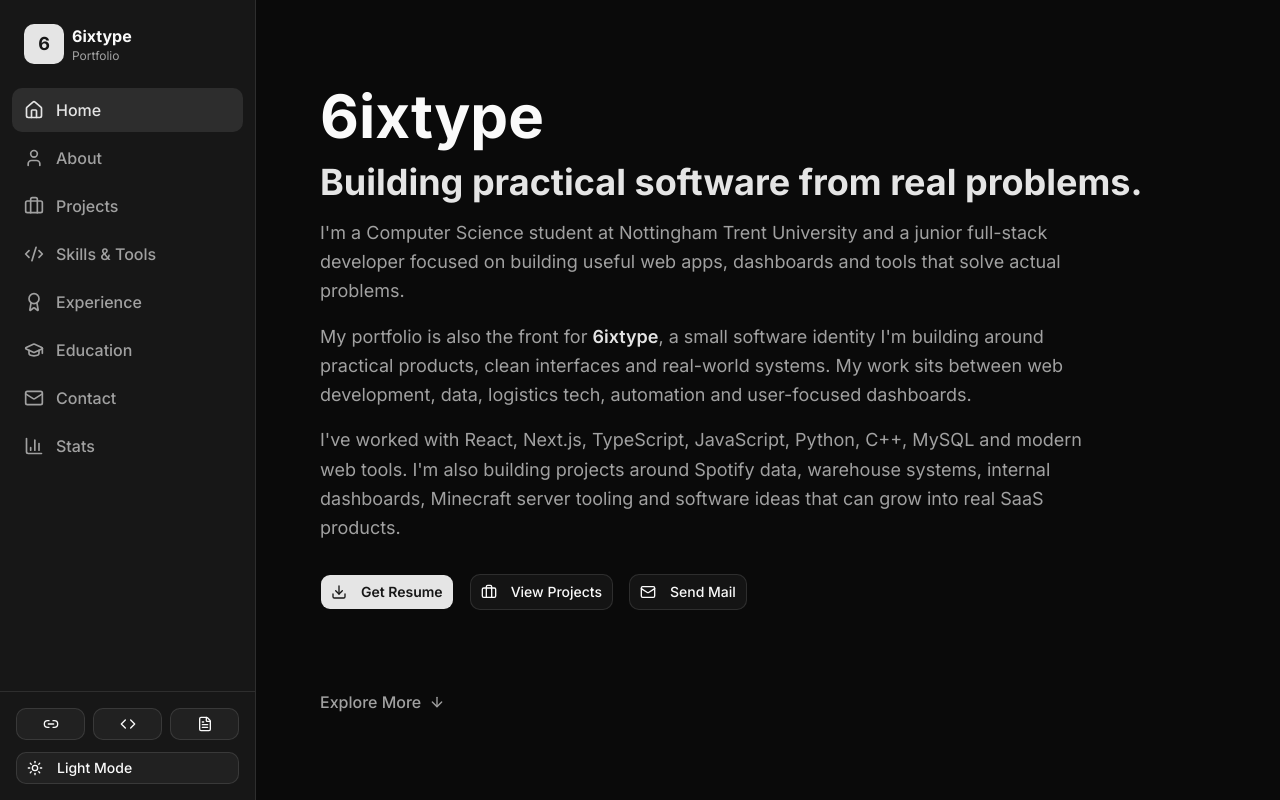
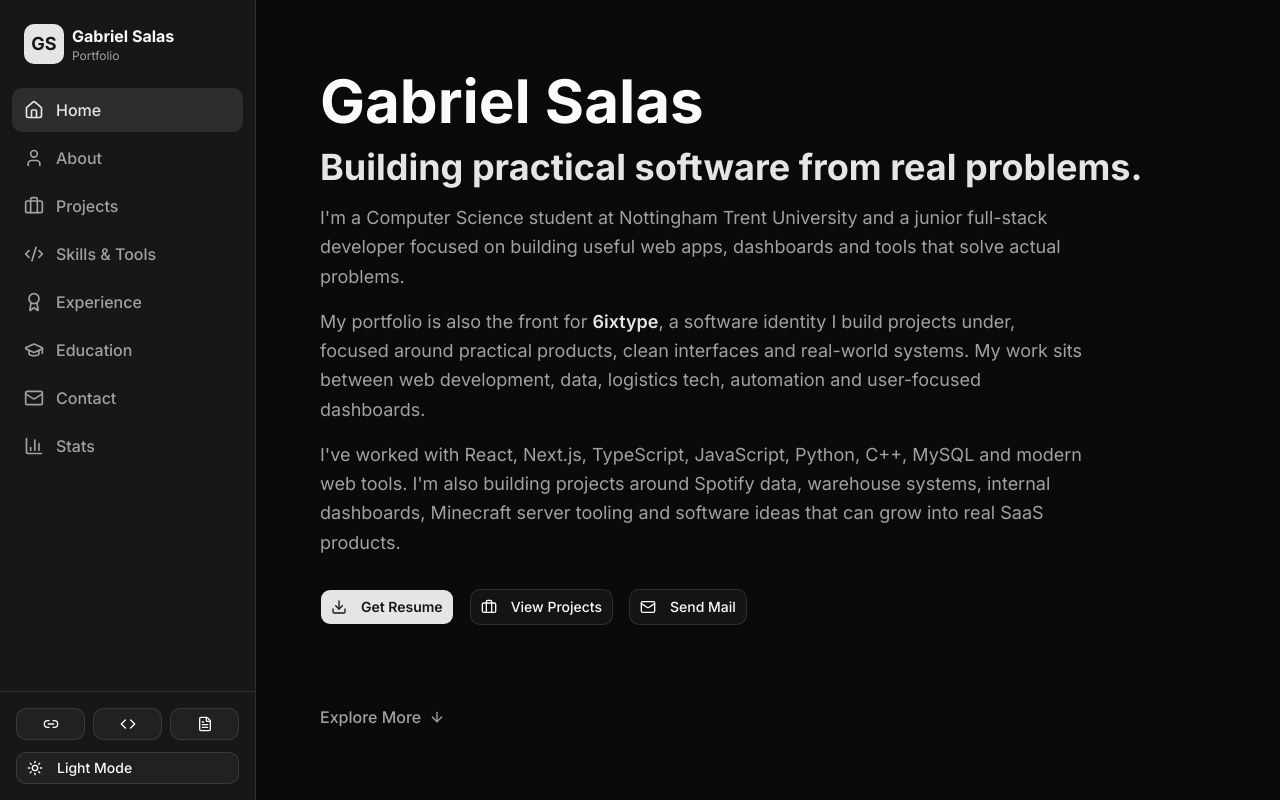
Before and after one commit to heozinho/6ixtype, a Next.js app: page / in a window 1280 px wide. Built offline with nearby package versions, Linux system fonts and the light colour scheme.

Commit message:
refactor(profile): rename 6ixtype to Gabriel Salas and fix linting errors

```diff
--- a/src/app/layout.tsx
+++ b/src/app/layout.tsx
@@ -19,8 +19,8 @@ const geistMono = Geist_Mono({
 });
 
 export const metadata: Metadata = {
-  title: "6ixtype Portfolio",
-  description: "Personal portfolio of 6ixtype",
+  title: "Gabriel Salas Portfolio",
+  description: "Personal portfolio of Gabriel Salas",
 };
 
 export default function RootLayout({
@@ -34,7 +34,7 @@ export default function RootLayout({
       className={`${geistSans.variable} ${geistMono.variable} antialiased`}
       suppressHydrationWarning
     >
-      <body>
+      <body suppressHydrationWarning>
         <ThemeProvider
           attribute="class"
           defaultTheme="dark"
--- a/src/components/MobileNav.tsx
+++ b/src/components/MobileNav.tsx
@@ -5,6 +5,7 @@ import { usePathname } from 'next/navigation';
 import { Home, User, Briefcase, Code2, Award, GraduationCap, Mail, BarChart3, Menu, X } from 'lucide-react';
 import { Button } from './ui/button';
 import { cn } from '../lib/utils';
+import { profile } from '@/data/profile';
 
 const navigation = [
   { name: 'Home', path: '/', icon: Home },
@@ -27,9 +28,9 @@ export default function MobileNav() {
         <div className="flex items-center justify-between p-4">
           <Link href="/" className="flex items-center gap-2">
             <div className="w-8 h-8 rounded-lg bg-primary flex items-center justify-center">
-              <span className="text-base font-bold text-primary-foreground">6</span>
+              <span className="text-base font-bold text-primary-foreground">GS</span>
             </div>
-            <span className="font-bold text-foreground">6ixtype</span>
+            <span className="font-bold text-foreground">{profile.name}</span>
           </Link>
           <Button
             variant="ghost"
--- a/src/components/Sidebar.tsx
+++ b/src/components/Sidebar.tsx
@@ -5,6 +5,7 @@ import { Home, User, Briefcase, Code2, Award, GraduationCap, Mail, BarChart3, Co
 import { Button } from './ui/button';
 import { useTheme } from 'next-themes';
 import { cn } from '../lib/utils';
+import { profile } from '@/data/profile';
 
 const navigation = [
   { name: 'Home', path: '/', icon: Home },
@@ -26,10 +27,10 @@ export default function Sidebar() {
       <div className="p-6">
         <Link href="/" className="flex items-center gap-2 group">
           <div className="w-10 h-10 rounded-lg bg-primary flex items-center justify-center">
-            <span className="text-lg font-bold text-primary-foreground">6</span>
+            <span className="text-lg font-bold text-primary-foreground">GS</span>
           </div>
           <div className="flex flex-col">
-            <span className="font-bold text-foreground group-hover:text-primary transition-colors">6ixtype</span>
+            <span className="font-bold text-foreground group-hover:text-primary transition-colors">{profile.name}</span>
             <span className="text-xs text-muted-foreground">Portfolio</span>
           </div>
         </Link>
@@ -94,17 +95,10 @@ export default function Sidebar() {
           className="w-full justify-start"
           onClick={() => setTheme(theme === 'dark' ? 'light' : 'dark')}
         >
-          {theme === 'dark' ? (
-            <>
-              <Sun className="w-4 h-4 mr-2" />
-              Light Mode
-            </>
-          ) : (
-            <>
-              <Moon className="w-4 h-4 mr-2" />
-              Dark Mode
-            </>
-          )}
+          <Sun className="w-4 h-4 mr-2 hidden dark:block" />
+          <Moon className="w-4 h-4 mr-2 block dark:hidden" />
+          <span className="hidden dark:inline">Light Mode</span>
+          <span className="inline dark:hidden">Dark Mode</span>
         </Button>
       </div>
     </aside>
--- a/src/components/sections/About.tsx
+++ b/src/components/sections/About.tsx
@@ -14,7 +14,7 @@ export default function About() {
         >
           <p className="text-sm font-semibold text-primary uppercase tracking-wider mb-4">About Me</p>
           <h1 className="text-3xl sm:text-4xl md:text-5xl font-bold mb-6">
-            More than a student portfolio, this is the start of 6ixtype.
+            More than a student portfolio, this showcases my development journey.
           </h1>
         </motion.div>
 
@@ -37,7 +37,7 @@ export default function About() {
             </p>
 
             <p className="text-base sm:text-base sm:text-lg text-foreground leading-relaxed">
-              I'm building <span className="text-primary font-semibold">6ixtype</span> as the front for my work, projects and future software ideas. It represents the type of developer I'm trying to become: someone who can take an idea, understand the user problem, design the interface, build the system and improve it into something usable.
+              {"I'm building this portfolio as the front for my work, projects and future software ideas. It represents the type of developer I'm trying to become: someone who can take an idea, understand the user problem, design the interface, build the system and improve it into something usable."}
             </p>
 
             <p className="text-base sm:text-base sm:text-lg text-foreground leading-relaxed">
--- a/src/components/sections/Contact.tsx
+++ b/src/components/sections/Contact.tsx
@@ -89,7 +89,7 @@ export default function Contact() {
             Get in touch before I turn another idea into a dashboard.
           </h1>
           <p className="text-base sm:text-lg text-muted-foreground">
-            I'm open to internships, placement opportunities, junior developer roles, software projects, freelance-style web work and collaborations around 6ixtype.
+            {"I'm open to internships, placement opportunities, junior developer roles, software projects, freelance-style web work and collaborations."}
           </p>
           <p className="text-base sm:text-lg text-muted-foreground mt-4">
             Use the form to contact me about opportunities, projects or anything related to web development, dashboards, software systems or practical tech ideas.
--- a/src/components/sections/Home.tsx
+++ b/src/components/sections/Home.tsx
@@ -41,13 +41,13 @@ export default function Home() {
               transition={{ delay: 0.4, duration: 0.5 }}
             >
               <p>
-                I'm a Computer Science student at Nottingham Trent University and a junior full-stack developer focused on building useful web apps, dashboards and tools that solve actual problems.
+                {"I'm a Computer Science student at Nottingham Trent University and a junior full-stack developer focused on building useful web apps, dashboards and tools that solve actual problems."}
               </p>
               <p>
-                My portfolio is also the front for <span className="text-primary font-semibold">6ixtype</span>, a small software identity I'm building around practical products, clean interfaces and real-world systems. My work sits between web development, data, logistics tech, automation and user-focused dashboards.
+                My portfolio is also the front for <span className="text-primary font-semibold">6ixtype</span>, a software identity I build projects under, focused around practical products, clean interfaces and real-world systems. My work sits between web development, data, logistics tech, automation and user-focused dashboards.
               </p>
               <p>
-                I've worked with React, Next.js, TypeScript, JavaScript, Python, C++, MySQL and modern web tools. I'm also building projects around Spotify data, warehouse systems, internal dashboards, Minecraft server tooling and software ideas that can grow into real SaaS products.
+                {"I've worked with React, Next.js, TypeScript, JavaScript, Python, C++, MySQL and modern web tools. I'm also building projects around Spotify data, warehouse systems, internal dashboards, Minecraft server tooling and software ideas that can grow into real SaaS products."}
               </p>
             </motion.div>
           </div>
@@ -80,7 +80,7 @@ export default function Home() {
             <Button
               size="lg"
               variant="outline"
-              onClick={() => window.location.href = 'mailto:contact@6ixtype.dev'}
+              onClick={() => window.location.href = `mailto:${profile.email}`}
             >
               <Mail className="w-5 h-5 mr-2" />
               Send Mail
--- a/src/components/sections/Projects.tsx
+++ b/src/components/sections/Projects.tsx
@@ -19,7 +19,7 @@ export default function Projects() {
         >
           <p className="text-sm font-semibold text-primary uppercase tracking-wider mb-4">Projects</p>
           <h1 className="text-3xl sm:text-4xl md:text-5xl font-bold mb-6">
-            Ideas I'm actually building, not just listing.
+            {"Ideas I'm actually building, not just listing."}
           </h1>
         </motion.div>
 
--- a/src/components/sections/Skills.tsx
+++ b/src/components/sections/Skills.tsx
@@ -20,7 +20,7 @@ export default function Skills() {
             Learned through projects, uni work and fixing real problems.
           </h1>
           <p className="text-base sm:text-lg text-muted-foreground max-w-3xl">
-            I work mostly across full-stack web development, databases, backend systems, dashboards and practical software tooling. I'm strongest when building useful interfaces connected to real data and workflows.
+            {"I work mostly across full-stack web development, databases, backend systems, dashboards and practical software tooling. I'm strongest when building useful interfaces connected to real data and workflows."}
           </p>
         </motion.div>
 
--- a/src/components/sections/Stats.tsx
+++ b/src/components/sections/Stats.tsx
@@ -4,6 +4,7 @@ import { Card, CardHeader, CardTitle, CardDescription, CardContent } from '../ui
 import { Briefcase, Award, TrendingUp, Building2, MapPin, Languages, Code2, Target } from 'lucide-react';
 
 import { portfolioStats, personalStats } from '@/data/stats';
+import { profile } from '@/data/profile';
 
 export default function Stats() {
   return (
@@ -14,7 +15,7 @@ export default function Stats() {
           animate={{ opacity: 1, y: 0 }}
           transition={{ duration: 0.5 }}
         >
-          <p className="text-sm font-semibold text-primary uppercase tracking-wider mb-4">6ixtype</p>
+          <p className="text-sm font-semibold text-primary uppercase tracking-wider mb-4">{profile.name}</p>
           <h1 className="text-3xl sm:text-4xl md:text-5xl font-bold mb-2">About this portfolio</h1>
           <p className="text-base sm:text-lg text-muted-foreground">
             Insights and metrics about my portfolio, projects and development journey.
--- a/src/data/profile.ts
+++ b/src/data/profile.ts
@@ -1,7 +1,7 @@
 export const profile = {
-  name: "6ixtype",
+  name: "Gabriel Salas",
   title: "Software Engineer",
-  description: "I'm 6ixtype, a software engineer with a strong interest in full-stack development, software products, automation and practical systems. I excel at learning new technologies quickly and applying them to real-world problems.",
+  description: "I'm Gabriel Salas, a software engineer with a strong interest in full-stack development, software products, automation and practical systems. I excel at learning new technologies quickly and applying them to real-world problems.",
   resumeUrl: "/resume.pdf",
-  email: "hello@6ixtype.com",
+  email: "contact@6ixtype.dev",
 };
--- a/src/data/projects.ts
+++ b/src/data/projects.ts
@@ -6,8 +6,8 @@ export const projects = [
     link: 'https://6stats.pages.dev'
   },
   {
-    title: '6ixtype Portfolio',
-    description: 'The main portfolio and brand website for my projects, software ideas and developer profile. This site acts as the front door for 6ixtype, showing who I am, what I build, what I\'m learning and the kind of software products I want to create.',
+    title: 'Gabriel Salas Portfolio',
+    description: 'The main portfolio and website for my projects, software ideas and developer profile. This site acts as the front door for my work, showing who I am, what I build, what I\'m learning and the kind of software products I want to create.',
     tech: 'Next.js, React, Tailwind CSS, UI design, personal branding',
     link: '#'
   },
--- a/src/data/stats.ts
+++ b/src/data/stats.ts
@@ -8,15 +8,15 @@ export const portfolioStats = [
     icon: Briefcase
   },
   {
-    label: 'Main Brand',
-    value: '6ixtype',
-    caption: 'The front for my portfolio, software projects and future product ideas.',
+    label: 'Developer Profile',
+    value: 'Gabriel Salas',
+    caption: 'My portfolio and software project hub.',
     icon: Award
   },
   {
     label: 'Main Live Project',
     value: '6stats',
-    caption: 'A Spotify stats tracker and one of the first public-facing 6ixtype projects.',
+    caption: 'A Spotify stats tracker and one of my first public-facing projects.',
     icon: TrendingUp
   }
 ];
```
